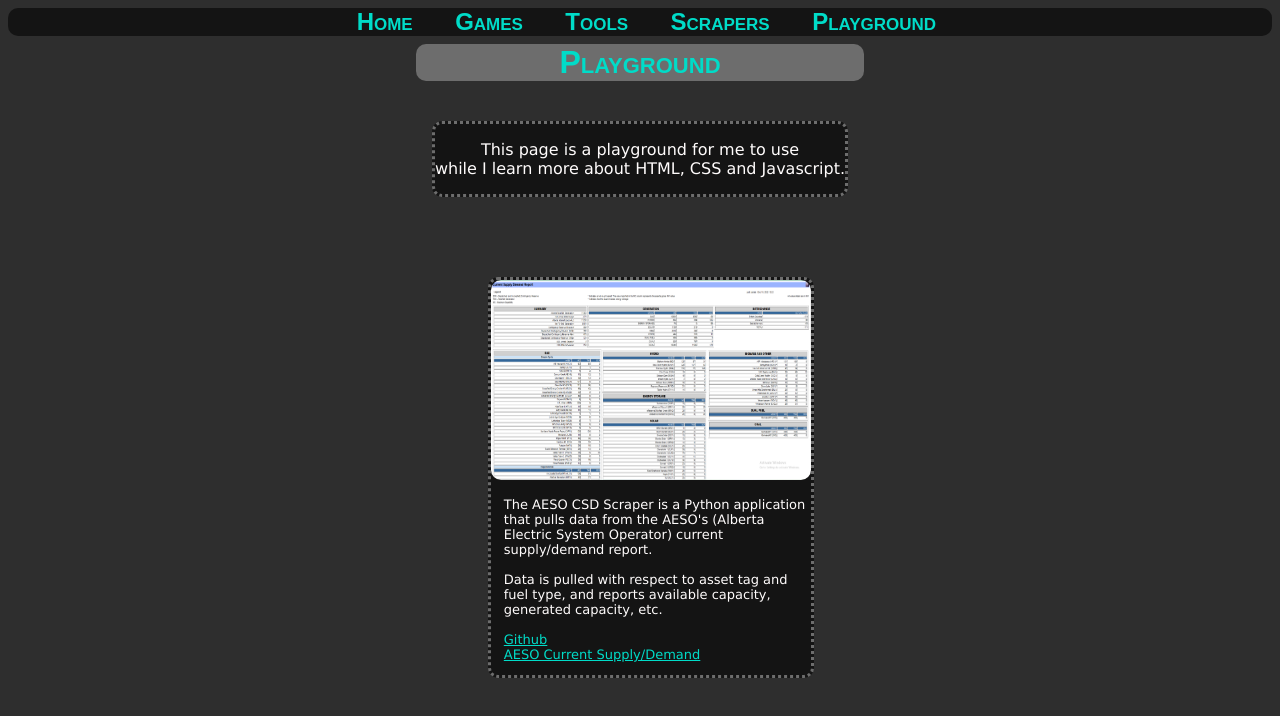
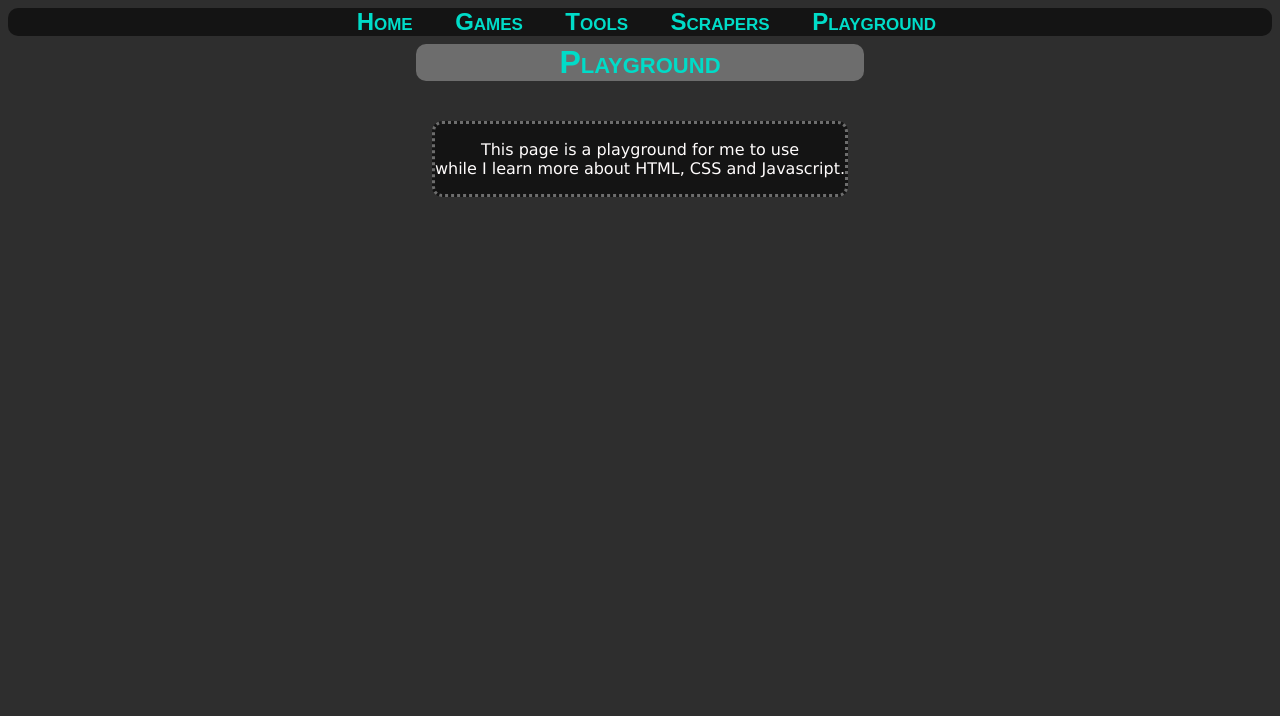
Before and after one commit to desobob11/desobob11.github.io, a plain HTML site: page js_playground.html in a window 1280 px wide. Drawn offline with Linux system fonts and the light colour scheme.

Commit message:
Removed scraper from playground page

```diff
--- a/js_playground.html
+++ b/js_playground.html
@@ -50,26 +50,7 @@
     </p>
 </div>
 
-<div class="preview">
-    <img src="AESOCSD.PNG" class = "thumbnail"></img>
-    <p>
-        The AESO CSD Scraper is a Python application that pulls data from
-        the AESO's (Alberta Electric System Operator) current supply/demand report.
-    <br>
-    <br>
-    Data is pulled with respect to asset tag and fuel type, and reports
-    available capacity, generated capacity, etc.
-    <br>
-    <br>
-    <a href="https://github.com/desobob11/CSD-Scraper" target="_blank">
-            Github
-    </a>
-    <br>
-    <a href="http://ets.aeso.ca/ets_web/ip/Market/Reports/CSDReportServlet" target="_blank">
-        AESO Current Supply/Demand
-    </a>
- </p>
-</div>
+
 
 
 <div class="padding"></div>
```
